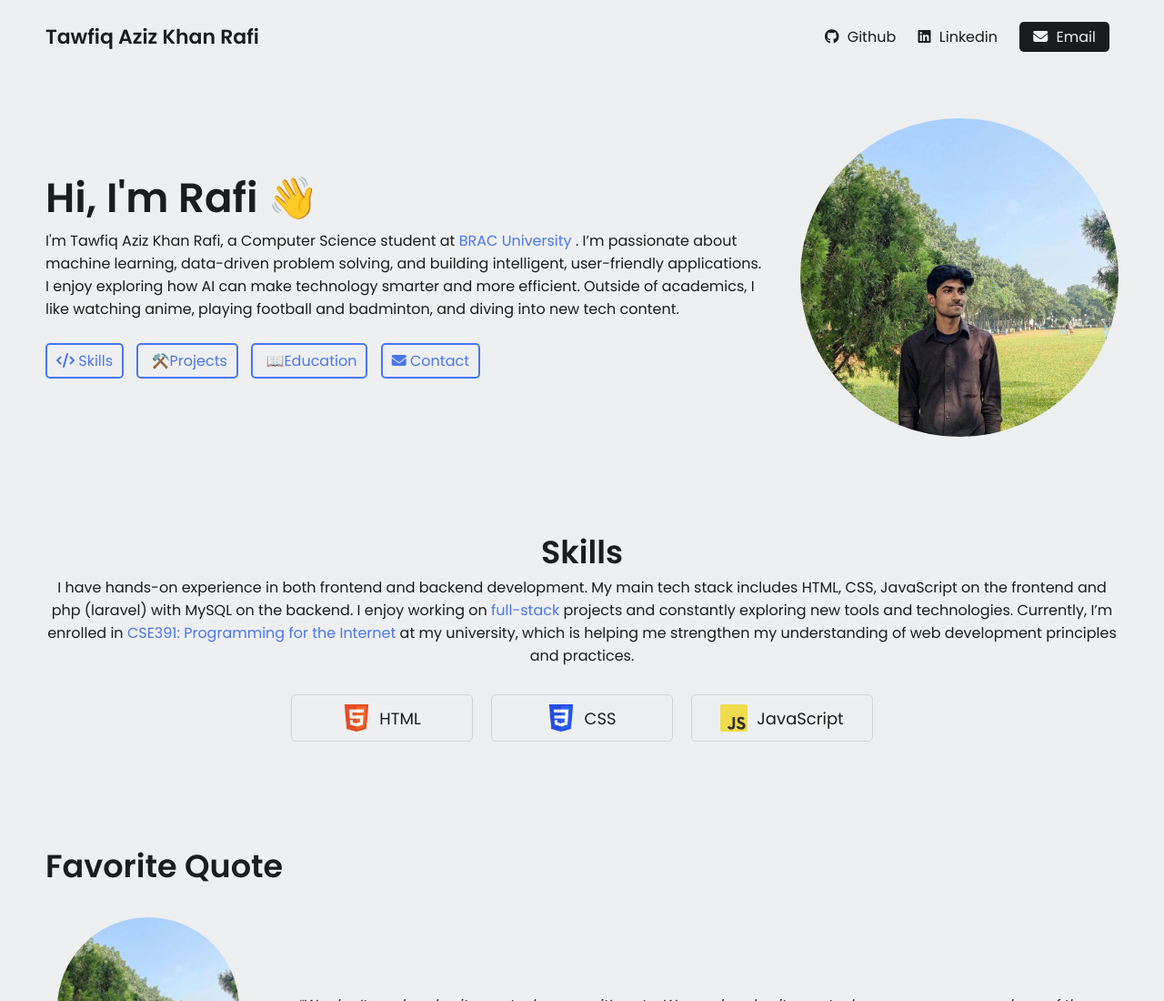
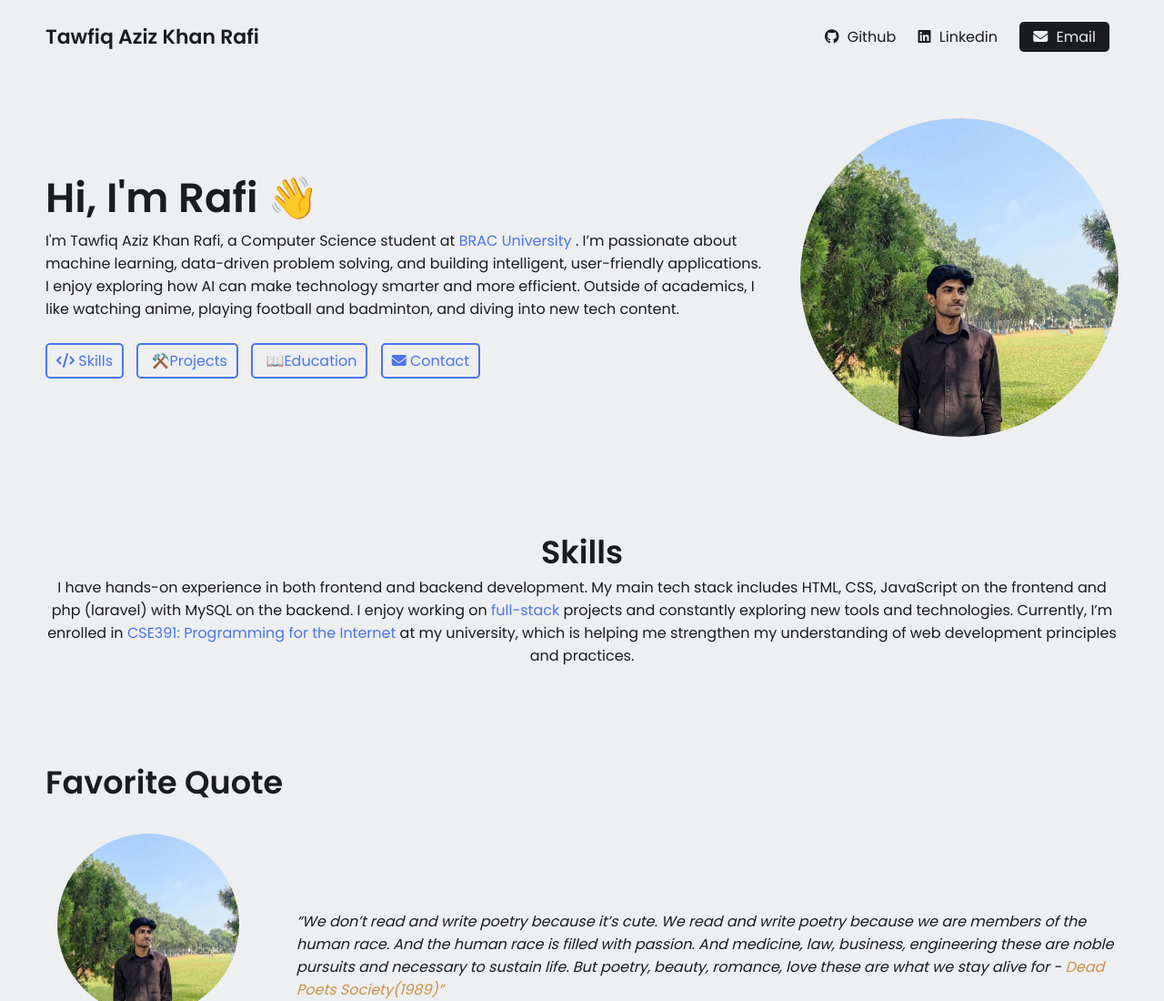
Before and after one commit to Tawfiq-Aziz/Portfolio, a plain HTML site: page index.html in a window 1280 px wide. Shown: the top 1100 px of the page at 91% size. Drawn offline with Linux system fonts and the light colour scheme; some icons are missing.

Commit message:
Update index.html

```diff
--- a/index.html
+++ b/index.html
@@ -131,21 +131,6 @@
     Currently, I’m enrolled in <a href="https://discord.gg/d3Qx6qh8" target="_blank" rel="noopener noreferrer"> CSE391: Programming for the Internet</a> at my university, which is helping me strengthen my understanding of web development principles and practices.
   </div>
 
-  <div class="cells">
-    <div class="cell">
-      <img src="images/html-logo.webp" alt="html logo">
-      <span>HTML</span>
-    </div>
-
-    <div class="cell">
-      <img src="images/css-logo.webp" alt="css logo">
-      <span>CSS</span>
-    </div>
-
-    <div class="cell">
-      <img src="images/javascript-logo.webp" alt="javascript logo">
-      <span>JavaScript</span>
-    </div>
 
 
   </div>
```
